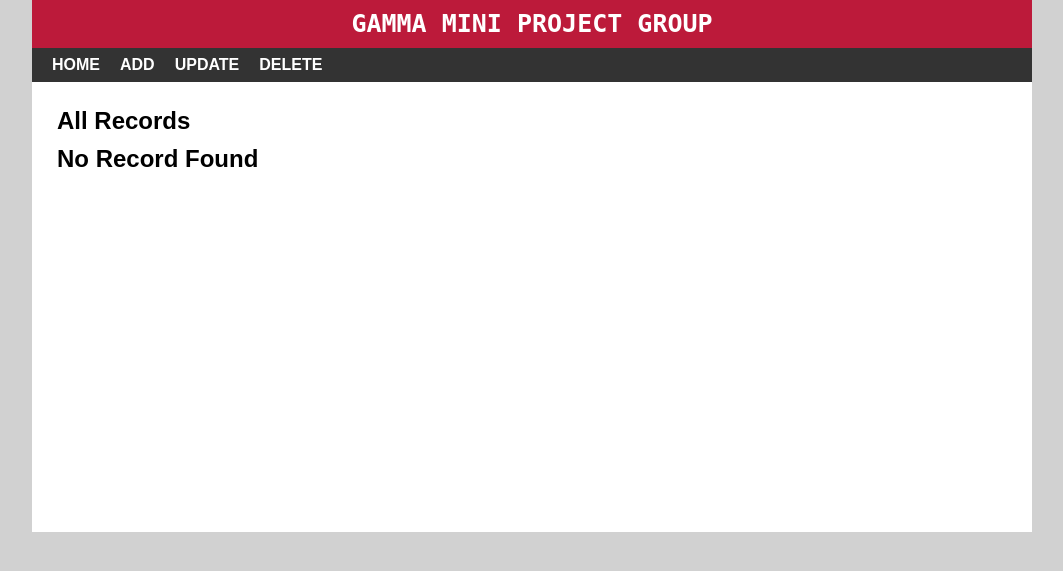
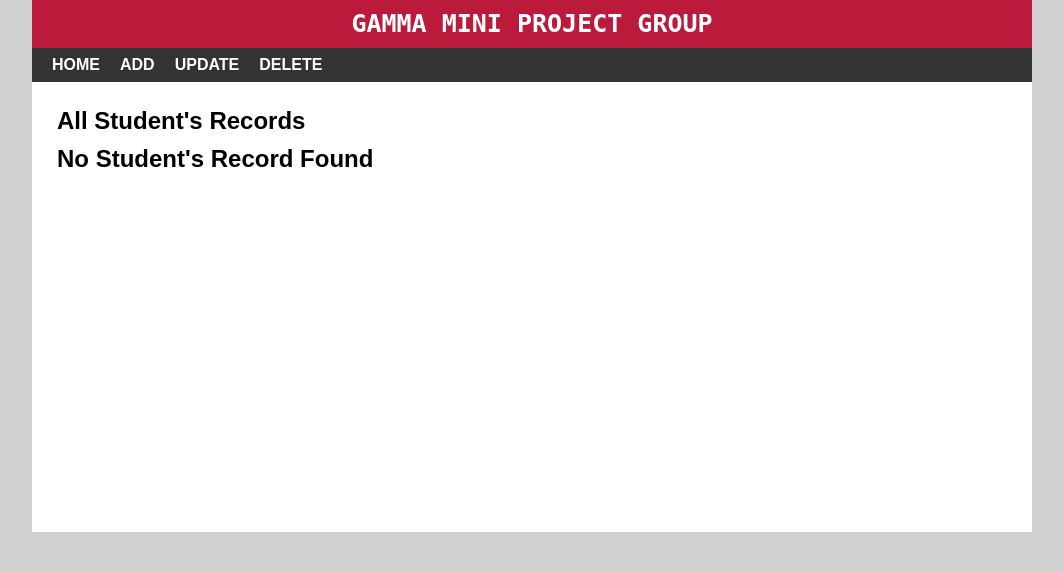
Before and after one commit to AdamuTokal/Gamma-Mini-Project-Group, a PHP site: page /crud/ in a window 1280 px wide. Shown: the part 51-622 px from the top of the page, without its empty margins (108-1171 px from the left). Run offline with PHP 8.4, Linux system fonts and the light colour scheme; data that the repository does not hold is empty.

Commit message:
Update index.php

```diff
--- a/index.php
+++ b/index.php
@@ -2,7 +2,7 @@
 include 'header.php';
 ?>
 <div id="main-content">
-    <h2>All Records</h2>
+    <h2>All Student's Records</h2>
     <?php
       include 'config.php';
 
@@ -40,7 +40,7 @@ include 'header.php';
     </table>
 
 <?php }else{
-    echo "<h2>No Record Found</h2>";
+    echo "<h2>No Student's Record Found</h2>";
   }
   mysqli_close($conn);
   ?>
```
